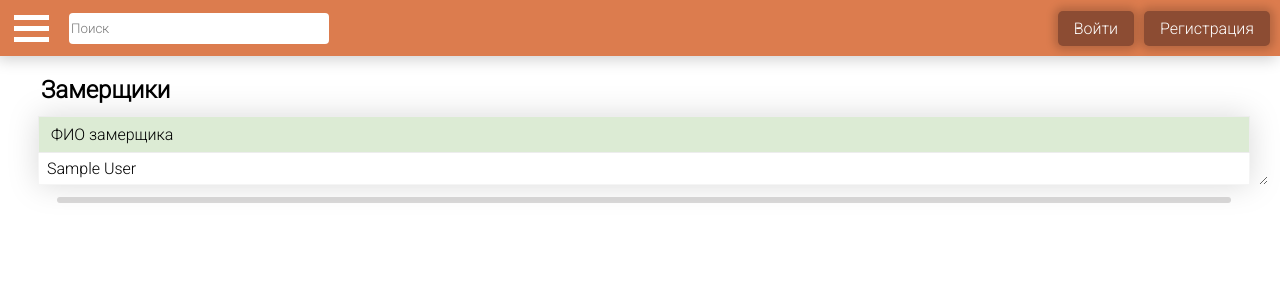
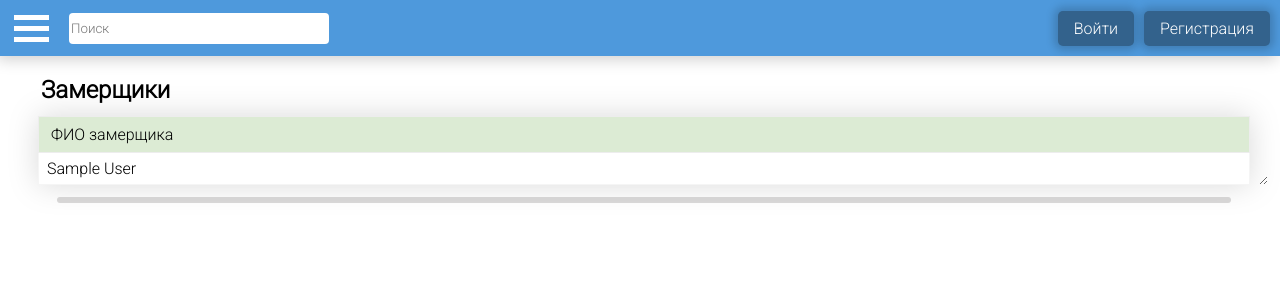
Before and after one commit to Jeyw1n/Glass-CRM, a Django app: page /forms/measurers in a window 1280 px wide. Shown: the top 300 px of the page. Run offline with Django 4.2, Linux system fonts and the light colour scheme; tables that the repository leaves empty hold one stand-in row (values such as "Sample post").

Commit message:
Ораньжевый заменен на синий

```diff
--- a/glass_crm/apps/main_forms/static/main_forms/css/colors.css
+++ b/glass_crm/apps/main_forms/static/main_forms/css/colors.css
@@ -1,5 +1,5 @@
 .col-light-1 {
-    background-color: #dc7c4e;
+    background-color: #4e99dc;
 }
 
 th {
--- a/glass_crm/apps/main_forms/static/main_forms/css/style.css
+++ b/glass_crm/apps/main_forms/static/main_forms/css/style.css
@@ -40,7 +40,7 @@ main{
 
 
 .menu a:hover {
-    background-color: #ed6828;
+    background-color: #63b5ff;
     box-shadow: 5px 5px 10px #00000012;
     color: white;
 }
@@ -143,7 +143,7 @@ main{
 }
 .accman-btn button {
     font-size: 16px;
-    background-color: #8c4c33;
+    background-color: #33628c;
     padding: 8px 16px;
     text-align: center;
 }
--- a/glass_crm/apps/main_forms/templates/main_forms/base.html
+++ b/glass_crm/apps/main_forms/templates/main_forms/base.html
@@ -22,7 +22,7 @@
 
     <style>
         #{{ this_page }} > a {
-            background-color: #dc7c4e;
+            background-color: #4e99dc;
             box-shadow: 5px 5px 10px #00000012;
             color: white;
         }
```
